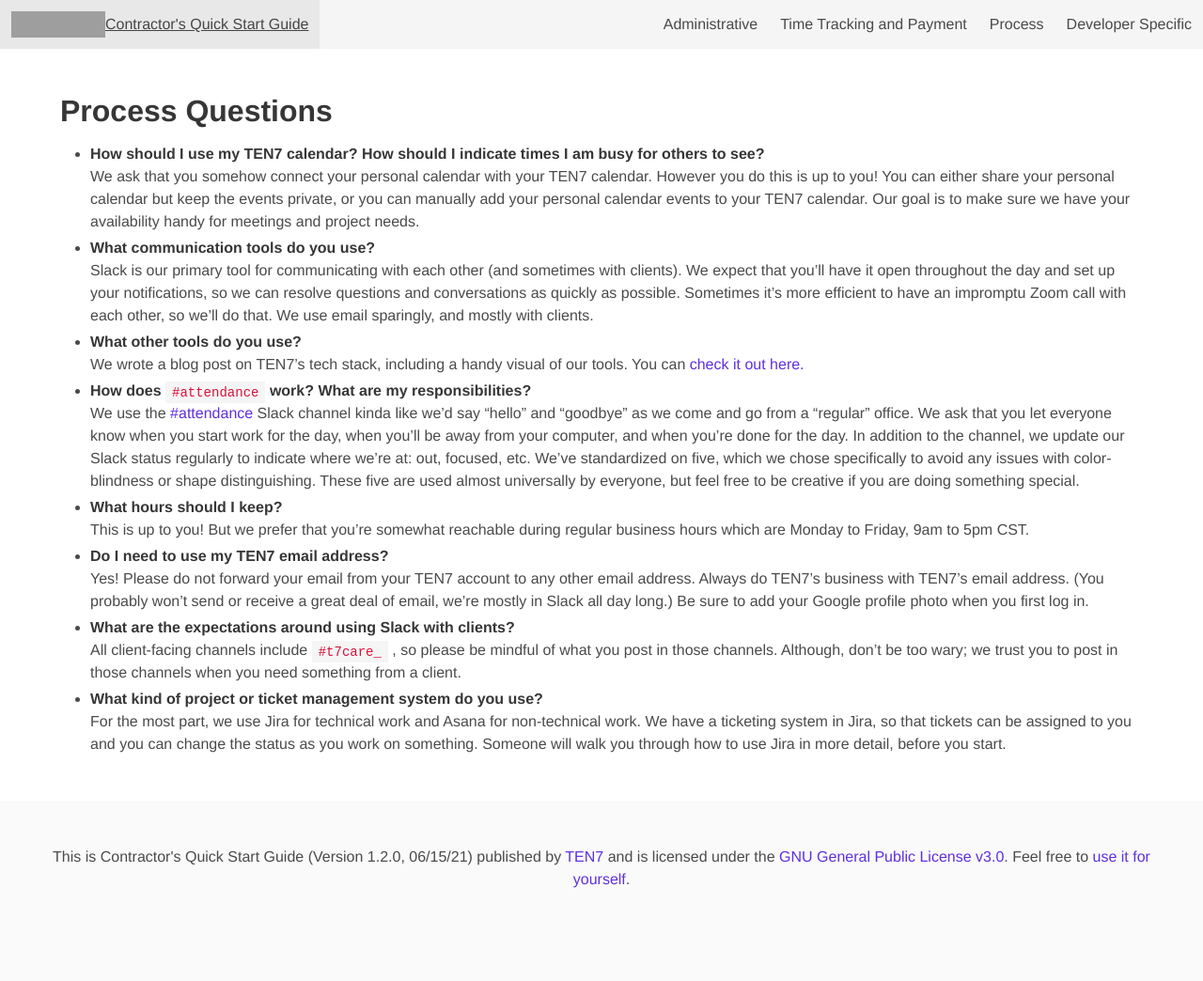
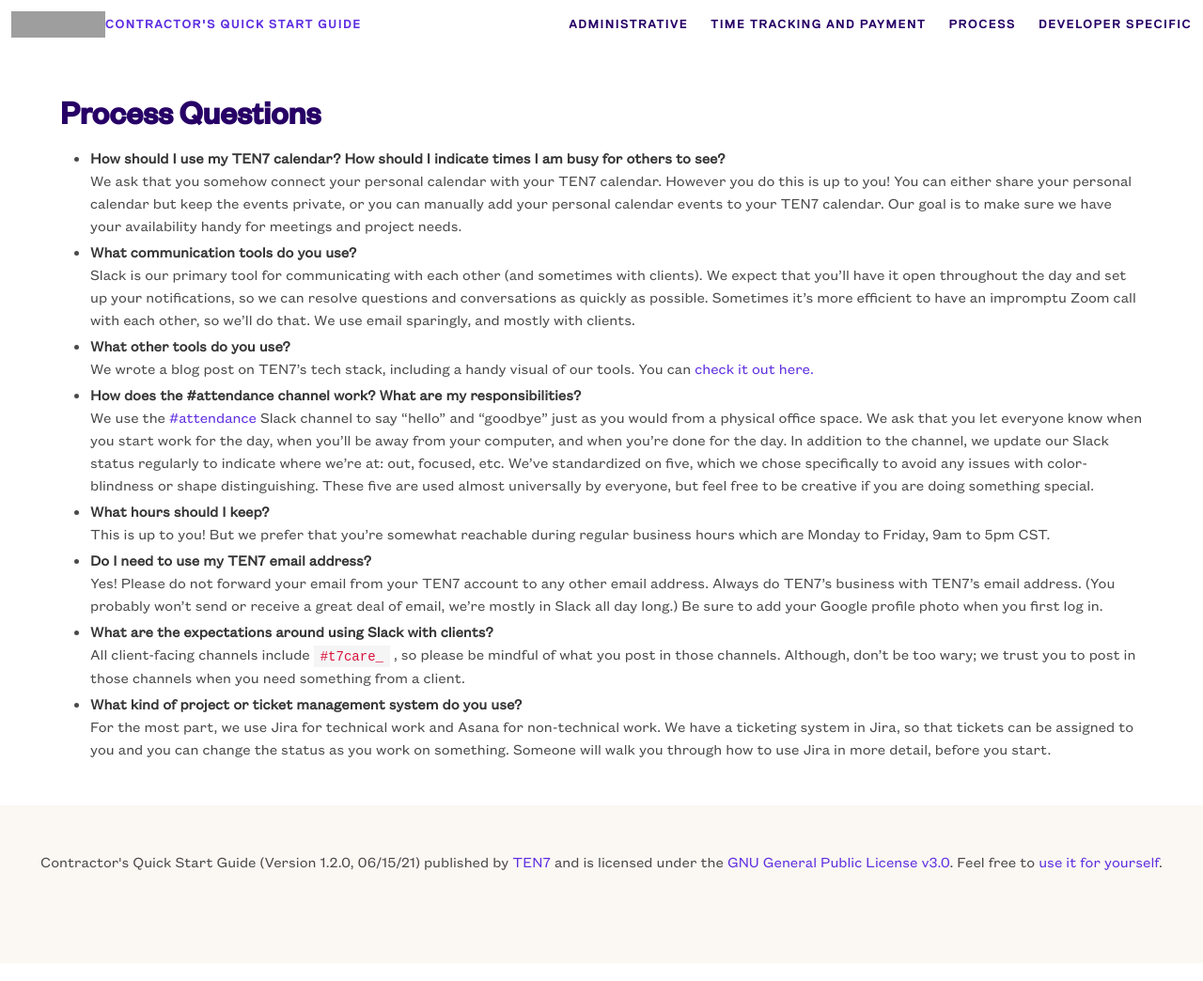
Before and after one commit to ten7/contractor.ten7.com, a Jekyll site: the page built from process.md, in a window 1280 px wide. Shown: the whole page at 94% size. Built offline with Jekyll 4.4.1, drawn with Linux system fonts in a browser that asks for light colours; grey boxes are pictures that could not be loaded.

Commit message:
Added new fonts and colors.

```diff
--- a/_includes/footer.html
+++ b/_includes/footer.html
@@ -3,7 +3,7 @@
 <footer class="footer">
   <div class="content has-text-centered">
     <p>
-      This is {{site.title}} ({{site.subtitle}}) published by <a href="https://ten7.com/">TEN7</a> and is licensed under the <a href="https://github.com/ten7/contractor.ten7.com/blob/main/LICENSE">GNU General Public License v3.0</a>. Feel free to <a href="https://github.com/ten7/contractor.ten7.com">use it for yourself</a>.
+      {{site.title}} ({{site.subtitle}}) published by <a href="https://ten7.com/">TEN7</a> and is licensed under the <a href="https://github.com/ten7/contractor.ten7.com/blob/main/LICENSE">GNU General Public License v3.0</a>. Feel free to <a href="https://github.com/ten7/contractor.ten7.com">use it for yourself</a>.
     </p>
   </div>
 </footer>
--- a/_includes/header.html
+++ b/_includes/header.html
@@ -1,9 +1,9 @@
 
-<nav class="navbar is-light" role="navigation" aria-label="main navigation">
+<nav class="navbar" role="navigation" aria-label="main navigation">
 
   <div class="navbar-brand">
     <a class="navbar-item" href="/">
-      <img src="https://ten7.com/sites/default/files/2021-06/TEN7-logo.svg" width="100" alt="TEN7 Home" title="TEN7 Home">{{ site.title }}
+      <img src="https://ten7.com/sites/default/files/2021-06/TEN7logo.svg" width="100" alt="TEN7 Home" title="TEN7 Home">{{ site.title }}
     </a>
 
     <a role="button" class="navbar-burger" aria-label="menu" aria-expanded="false" data-target="navbar">
--- a/css/_settings.scss
+++ b/css/_settings.scss
@@ -2,6 +2,12 @@
 // css theme variables / settings
 
 
-$font-family:  Helvetica,Arial,sans-serif;
+$font-family:  "FoundersGroteskTextWeb-Regular",Helvetica,Arial,sans-serif;
 
-$link-color:   #5F2FE1;
+$color-paper: #FBF7F3;
+$color-electricpurple: #5F2FE1;
+$color-deepindigo: #270066;
+
+
+$link-color: $color-electricpurple;
+$link-hover: $color-deepindigo;
--- a/css/style.scss
+++ b/css/style.scss
@@ -6,6 +6,77 @@
 #       sass_dir: css
 #       style:    expanded
 ---
+
+/*
+ *
+ * INSTRUCTIONS
+ *
+ * Copy the Legal Disclaimer and the @font-faces statements to your regular CSS file.
+ * The font file(s) should be placed relative to the regular CSS file.
+ *
+ */
+
+/*
+ * Legal Disclaimer for Web licence
+ *
+ * Licence to use self-hosted webfonts for displaying dynamic text on specified website domains. Our package includes WOFF and WOFF2 font formats.
+ *
+ * Should the license page views limit be exceeded the license holder will be required to contact Lineto.com for an upgrade.
+ *
+ * It is strictly prohibited to rename the font and to download or use these fonts in any other media.
+ *
+ * These Web fonts are licensed exclusively for the use on the following domain(s) and their subdomains:
+ *
+ * ten7.com (monthly pageviews: <50K)
+ *
+ */
+
+/* complete */
+
+@font-face {
+  font-family: "ReplicaLLWeb-Bold";
+  src: url("ReplicaLLWeb-Bold.woff") format("woff");
+}
+
+@font-face {
+  font-family: "ReplicaLLWeb-Bold";
+  src: url("ReplicaLLWeb-Bold.woff2") format("woff2");
+}
+
+
+/* subset */
+
+@font-face {
+  font-family: "ReplicaLLSub-Bold";
+  src: url("ReplicaLLSub-Bold.woff") format("woff");
+}
+
+@font-face {
+  font-family: "ReplicaLLSub-Bold";
+  src: url("ReplicaLLSub-Bold.woff2") format("woff2");
+}
+
+/* other fonts */
+
+@font-face {
+  font-family: "FoundersGroteskWeb-Medium";
+  src: url("founders-grotesk-web-medium.woff") format("woff");
+}
+
+@font-face {
+  font-family: "FoundersGroteskWeb-Medium";
+  src: url("founders-grotesk-web-medium.woff2") format("woff2");
+}
+
+@font-face {
+  font-family: "FoundersGroteskTextWeb-Regular";
+  src: url("founders-grotesk-text-web-regular.woff") format("woff");
+}
+
+@font-face {
+  font-family: "FoundersGroteskTextWeb-Regular";
+  src: url("founders-grotesk-text-web-regular.woff2") format("woff2");
+}
 
 
 @import 'settings';
@@ -23,6 +94,59 @@ a, a:visited {
   text-decoration: none;
 }
 
-a:hover {
-  text-decoration: underline;
+a:hover,a.navbar-item:hover {
+  color: $link-hover;
+  text-decoration: none;
 }
+
+.navbar-item {
+  text-transform: uppercase;
+  font-family: "ReplicaLLWeb-Bold";
+  font-size: 13px;
+  font-style: normal;
+  font-weight: 700;
+  line-height: 22px;
+  letter-spacing: 0.1em;
+  text-align: right;
+  color: $color-deepindigo;
+}
+
+a.navbar-item {
+  color:  $color-deepindigo;
+}
+
+a.navbar-item:hover {
+  color:  $color-electricpurple;
+  background-color: transparent;
+}
+
+.content h1 {
+  font-family: "FoundersGroteskWeb-Medium";
+  font-size: 36px;
+  font-style: normal;
+  font-weight: 600;
+  line-height: 38px;
+  letter-spacing: 0em;
+  text-align: left;
+  color: $color-deepindigo;
+}
+
+.content h2 {
+  font-family: "FoundersGroteskWeb-Medium";
+  font-size: 28px;
+  font-style: normal;
+  font-weight: 600;
+  line-height: 30px;
+  letter-spacing: 0em;
+  text-align: left;
+  color: $color-deepindigo;
+}
+
+.content p,
+.content li {
+  font-family: "FoundersGroteskTextWeb-Regular";
+}
+
+.footer {
+  background-color: $color-paper;
+}
--- a/process.md
+++ b/process.md
@@ -12,8 +12,8 @@ We ask that you somehow connect your personal calendar with your TEN7 calendar.
 Slack is our primary tool for communicating with each other (and sometimes with clients). We expect that you’ll have it open throughout the day and set up your notifications, so we can resolve questions and conversations as quickly as possible. Sometimes it’s more efficient to have an impromptu Zoom call with each other, so we’ll do that.  We use email sparingly, and mostly with clients.
 - **What other tools do you use?**
 We wrote a blog post on TEN7's tech stack, including a handy visual of our tools. You can [check it out here.](https://ten7.com/blog/post/ten7s-tech-stack)
-- **How does `#attendance` work? What are my responsibilities?**
-We use the [#attendance](https://ten7.slack.com/archives/C1LKZENTF) Slack channel kinda like we’d say “hello” and “goodbye” as we come and go from a “regular” office. We ask that you let everyone know when you start work for the day, when you’ll be away from your computer, and when you’re done for the day. In addition to the channel, we update our Slack status regularly to indicate where we’re at: out, focused, etc. We’ve standardized on five, which we chose specifically to avoid any issues with color-blindness or shape distinguishing. These five are used almost universally by everyone, but feel free to be creative if you are doing something special.
+- **How does the #attendance channel work? What are my responsibilities?**
+We use the [#attendance](https://ten7.slack.com/archives/C1LKZENTF) Slack channel to say “hello” and “goodbye” just as you would from a physical office space. We ask that you let everyone know when you start work for the day, when you’ll be away from your computer, and when you’re done for the day. In addition to the channel, we update our Slack status regularly to indicate where we’re at: out, focused, etc. We’ve standardized on five, which we chose specifically to avoid any issues with color-blindness or shape distinguishing. These five are used almost universally by everyone, but feel free to be creative if you are doing something special.
 - **What hours should I keep?**
 This is up to you! But we prefer that you’re somewhat reachable during regular business hours which are Monday to Friday, 9am to 5pm CST.
 - **Do I need to use my TEN7 email address?**
```
Also changed, not shown: css/ReplicaLLSub-Bold.woff (added), css/ReplicaLLSub-Bold.woff2 (added), css/ReplicaLLWeb-Bold.woff (added), css/ReplicaLLWeb-Bold.woff2 (added), css/founders-grotesk-text-web-regular.woff (added), css/founders-grotesk-text-web-regular.woff2 (added), css/founders-grotesk-web-medium.woff (added), css/founders-grotesk-web-medium.woff2 (added), 1 other file.
